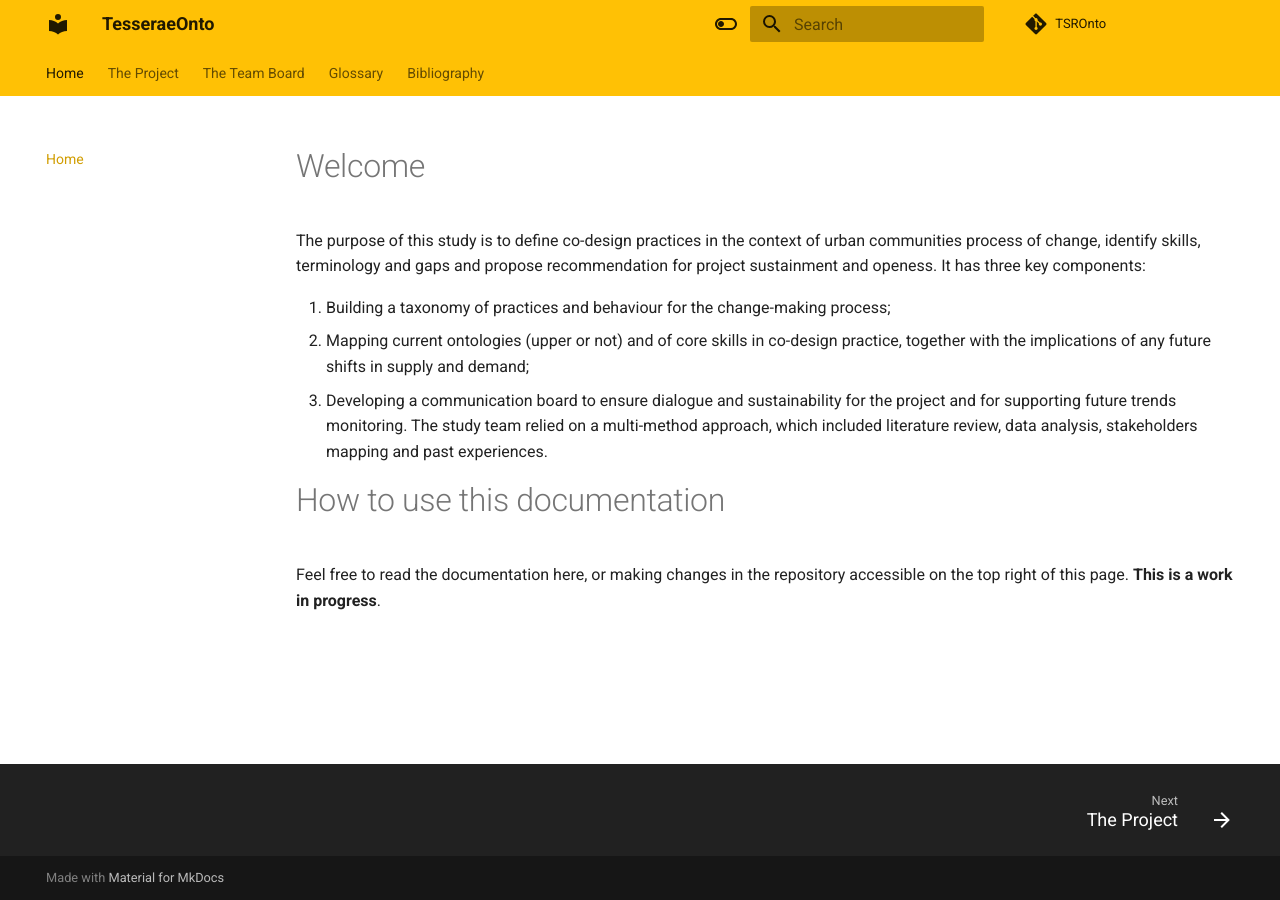
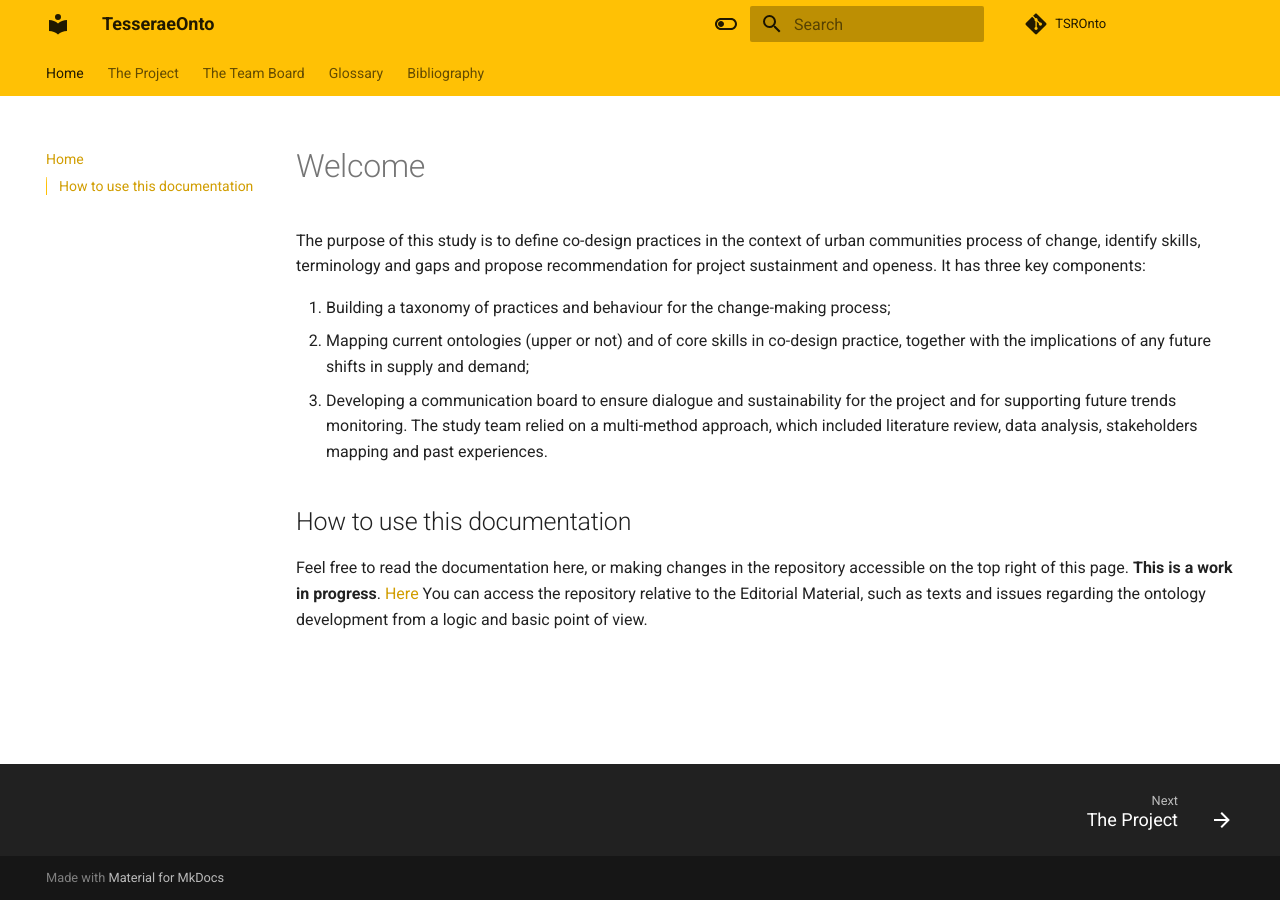
Before and after one commit to TSRProject/TSROnto, an MkDocs documentation site: the page built from docs/index.md, in a window 1280 px wide. Built offline with MkDocs 1.6.1 and Material for MkDocs 9.7.7, drawn with Linux system fonts in a browser that asks for light colours; comment, search, counter and statistics services are not loaded; the version menu is left out.

Commit message:
Update index.md

```diff
--- a/docs/index.md
+++ b/docs/index.md
@@ -9,6 +9,7 @@ shifts in supply and demand;
 The study team relied on a multi-method approach, which included literature review, data analysis, stakeholders mapping and past experiences.
 
 
-# How to use this documentation
+## How to use this documentation
 Feel free to read the documentation here, or making changes in the repository accessible on the top right of this page.
 **This is a work in progress**.
+[Here](https://github.com/TSRProject/Editorial-Curation) You can access the repository relative to the Editorial Material, such as texts and issues regarding the ontology development from a logic and basic point of view.
```
